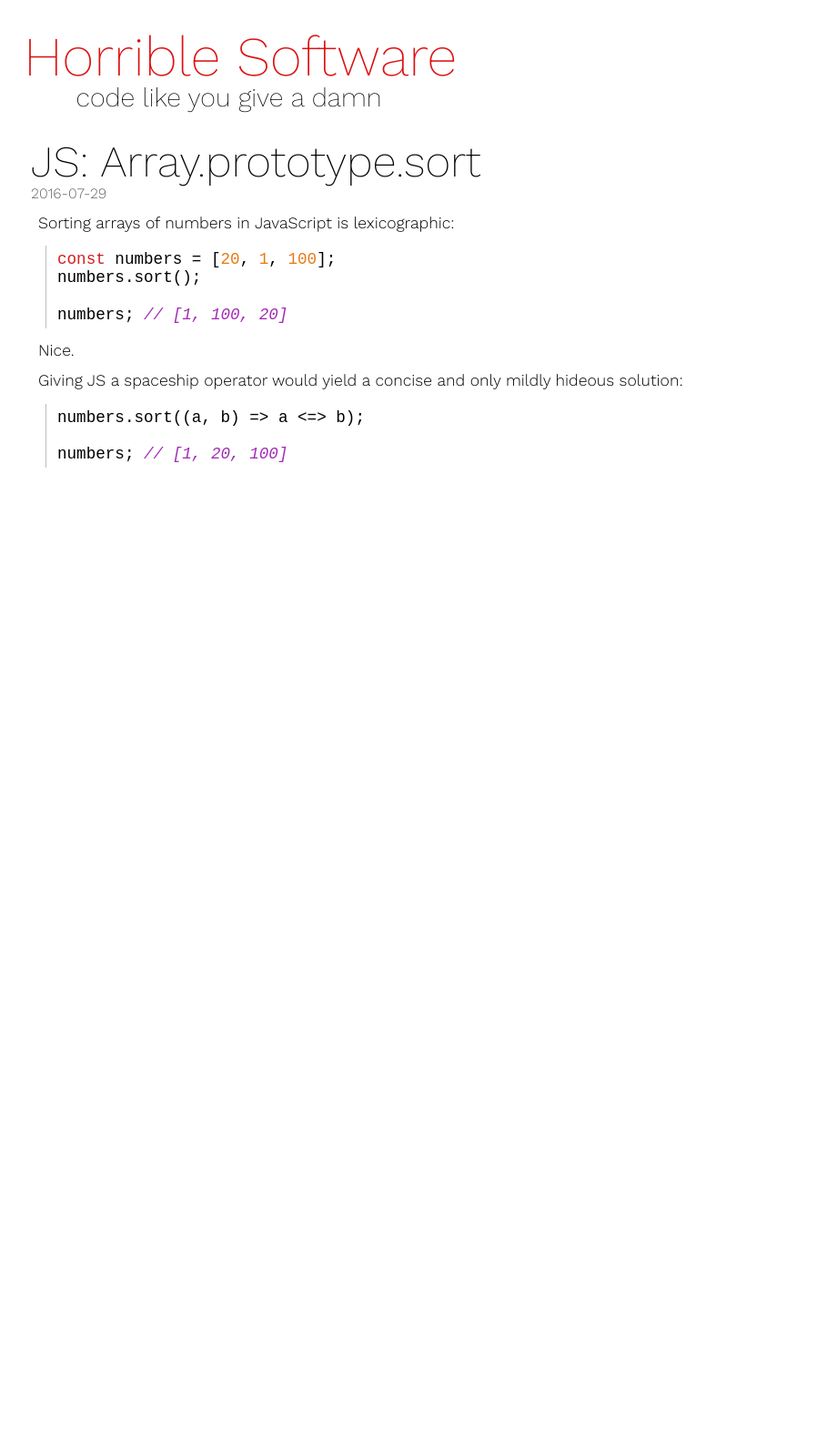
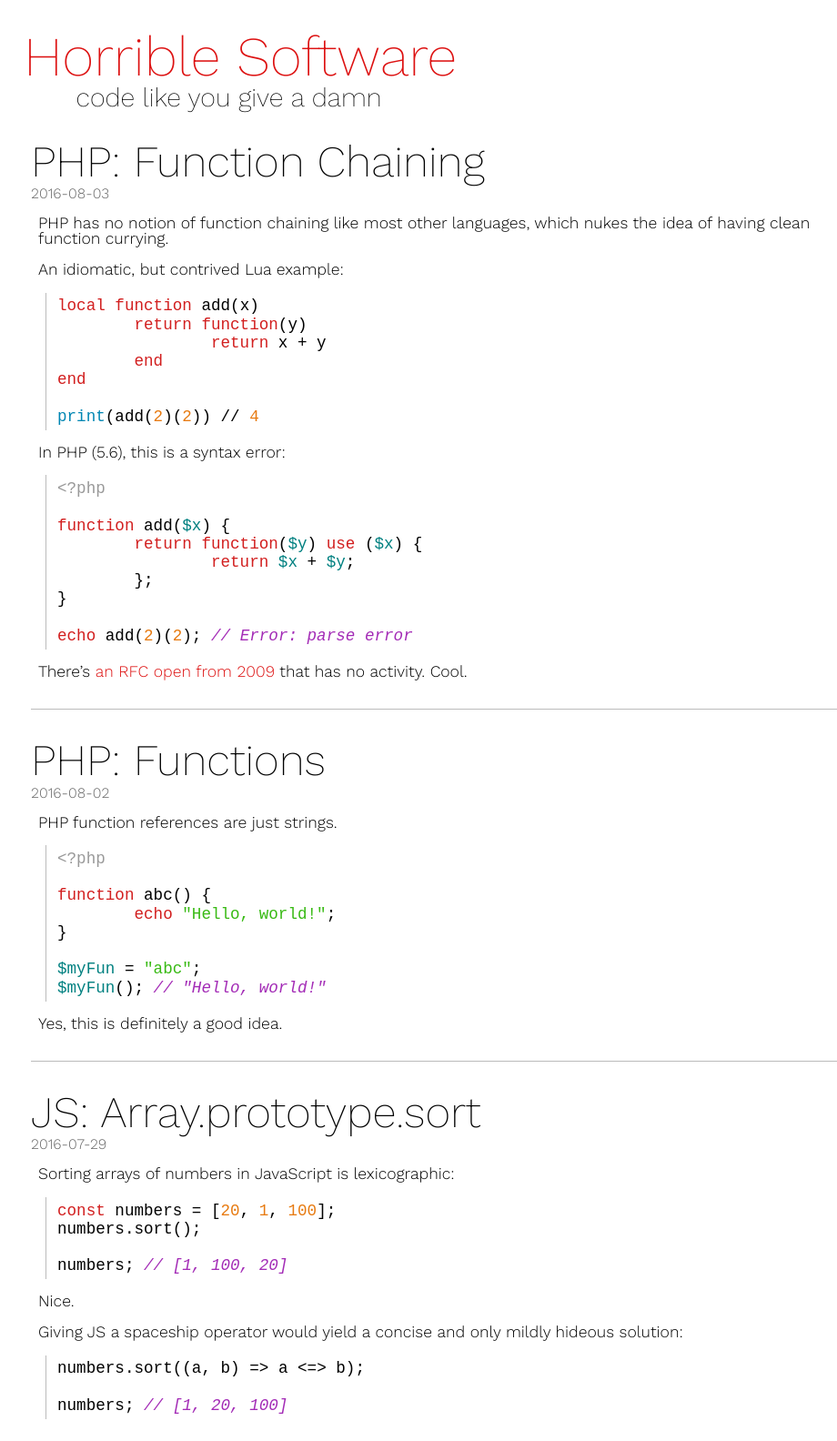
Before and after one commit to LPGhatguy/horriblesoftware.com, a Jekyll site: the page built from index.html, in a window 1280 px wide. Shown: the whole page at 91% size, without its empty margins (150-1070 px from the left). Built offline with Jekyll 4.4.1, drawn with Linux system fonts in a browser that asks for light colours; the list of posts is cut into pages by our own code; before the commit the page ends 900 px from its top, so only the background shows below that.

Commit message:
PHP: Functions

````diff
--- /dev/null
+++ b/_posts/2016-8-2-PHP-Functions.md
@@ -0,0 +1,18 @@
+---
+title: ! 'PHP: Functions'
+---
+
+PHP function references are just strings.
+
+```php
+<?php
+
+function abc() {
+	echo "Hello, world!";
+}
+
+$myFun = "abc";
+$myFun(); // "Hello, world!"
+```
+
+Yes, this is definitely a good idea.
--- /dev/null
+++ b/_posts/2016-8-3-PHP-Function-Chaining.md
@@ -0,0 +1,33 @@
+---
+title: ! 'PHP: Function Chaining'
+---
+
+PHP has no notion of function chaining like most other languages, which nukes the idea of having clean function currying.
+
+An idiomatic, but contrived Lua example:
+
+```lua
+local function add(x)
+	return function(y)
+		return x + y
+	end
+end
+
+print(add(2)(2)) // 4
+```
+
+In PHP (5.6), this is a syntax error:
+
+```php
+<?php
+
+function add($x) {
+	return function($y) use ($x) {
+		return $x + $y;
+	};
+}
+
+echo add(2)(2); // Error: parse error
+```
+
+There's [an RFC open from 2009](https://wiki.php.net/rfc/fcallfcall) that has no activity. Cool.
--- a/assets/theme.css
+++ b/assets/theme.css
@@ -423,6 +423,10 @@
 [data-component="wysiwyg"] > p > code {
 	font-family: monospace;
 }
+[data-component="wysiwyg"] a {
+	color: #d11;
+	color: var(--color-accent);
+}
 
 :root {
 	height: 100%;
--- a/css/components/wysiwyg.css
+++ b/css/components/wysiwyg.css
@@ -13,4 +13,8 @@
 	> p > code {
 		font-family: monospace;
 	}
+
+	a {
+		color: var(--color-accent);
+	}
 }
````
